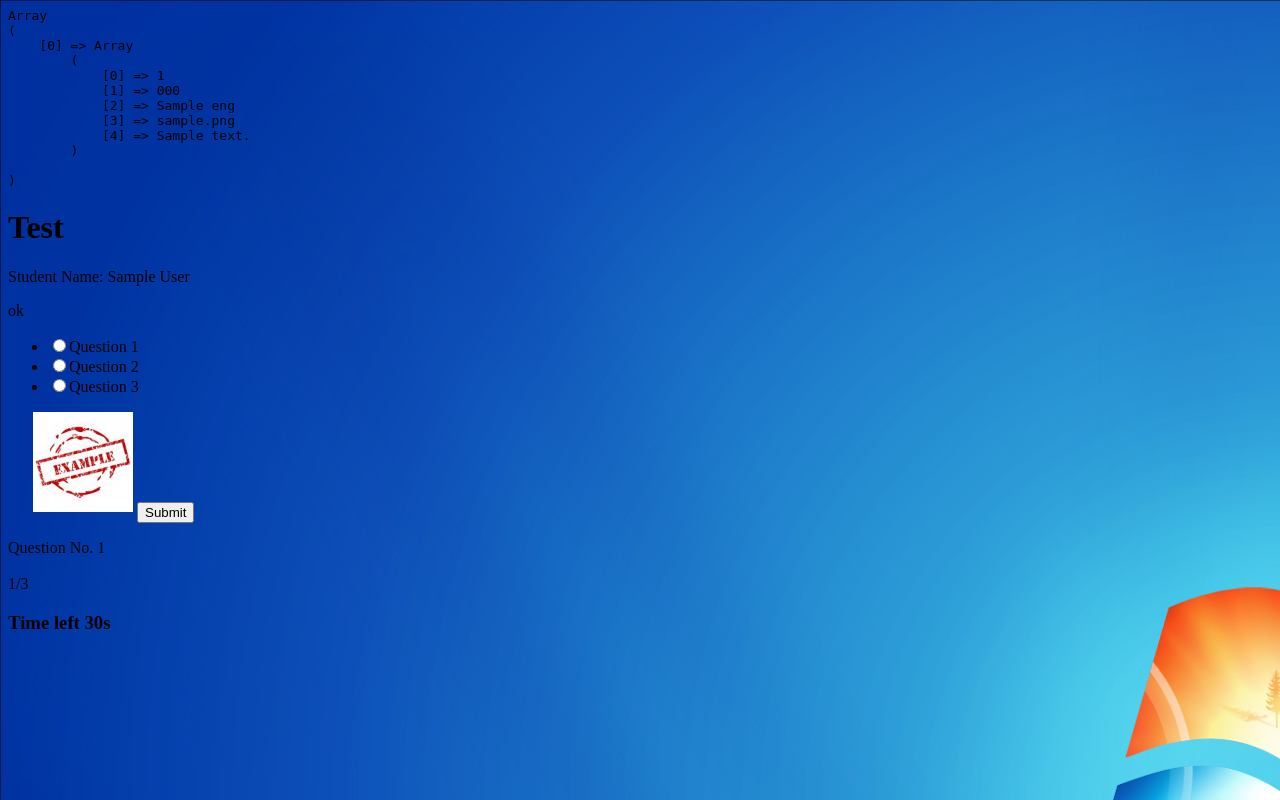
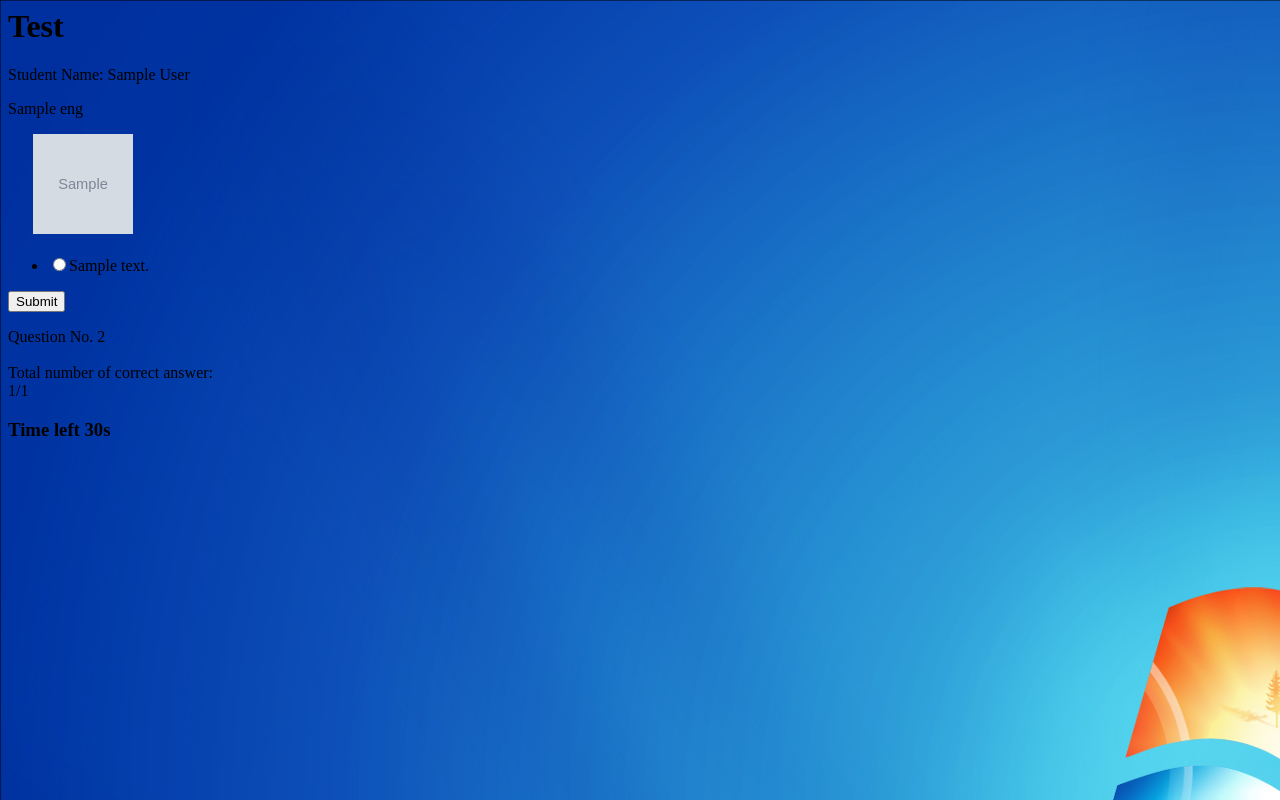
Before and after one commit to code-architect/php-quizzer, a PHP site: page /exam/english_exam.php?n=1 in a window 1280 px wide. Run offline with PHP 8.4, Linux system fonts and the light colour scheme; the visitor is signed in with stand-in values (Sample User, id 1); tables that the repository leaves empty or names only in its code hold one stand-in row (values such as "Sample post"); grey boxes marked "Sample" are stand-in pictures.

Commit message:
php part done

```diff
--- a/exam/english_exam.php
+++ b/exam/english_exam.php
@@ -1,16 +1,37 @@
 <?php include '../admin/includes/all.php'; ?>
 
 <?php
+    // the right ans number
+    if(!isset($_SESSION['score']))
+    {
+        $_SESSION['score'] = 0;
+    }
+
+    // current question number
+    if(!isset($_SESSION['current_qus_num']))
+    {
+        $_SESSION['current_qus_num'] = 0;
+    }
+
+    // total number of rows
+    $query = "SELECT * FROM tempo_eng";
+    $results = $mysqli->query($query);
+    $total = $results->num_rows;
+
+
+//-----------------------------------------------------------------------------//
+
     $number = (int) $_GET['n'];
+    // get the question
+    $query = "select * from tempo_eng where question_id = ".$number;
+    $result = $mysqli->query($query) or die($mysqli->error.__LINE__);
+    $question = $result->fetch_assoc();
 
-    // get the question
-    $query = "select * from tempo_eng ";
-    $result = $mysqli->query($query);
-    $result = $result->fetch_all();
+    // get the answers
+    $query2 = "select * from choices where question_number = ".$question['question_number'];
+    $choices = $mysqli->query($query2) or die($mysqli->error.__LINE__);
 
-echo "<pre>";
-print_r($result);
-echo "</pre>";
+
 ?>
 
 <html>
@@ -31,21 +52,23 @@ echo "</pre>";
         <main>
             <div class="container">
                 <p class="questions">
-                    ok
+                   <?php echo $question['question']; ?>
                 </p>
-                <form method="post" action="process.php">
+                <img src="../media/images/english_image/<?php echo $question['question_image']; ?>" height="100" width="100" style="margin-left:25px;margin-bottom:5px;"/>
+                <form method="post" action="english_process.php">
                     <ul class="choices">
-                        <li><input name="choice" type="radio" id="choice_1" value="1" />Question 1</li>
-                        <li><input name="choice" type="radio" id="choice_1" value="2" />Question 2</li>
-                        <li><input name="choice" type="radio" id="choice_1" value="3" />Question 3</li>
+                       <?php while($row = $choices->fetch_assoc()) : ?>
+                        <li><input name="choice" id="choice" type="radio" value="<?php echo $row['id']; ?>" /><?php echo $row['answer']; ?></li>
+                       <?php endwhile; ?>
                     </ul>
-                    <img src="../media/images/english_image/example.jpg" height="100" width="100" style="margin-left:25px;margin-bottom:5px;"/>
 
-                    <input type="submit" value="Submit" id="submit"/>
+                    <input type="submit" value="Submit" name="submit" id="submit"/>
+                    <input type="hidden" name="number" value="<?php echo $number; ?>"/>
+                    <input type="hidden" name="actual_number" value="<?php echo $question['question_number']; ?>"/>
                 </form>
 
-                <div class="current">Question No. 1</div><br>
-                <div class="currentMarks">1/3</div>
+                <div class="current">Question No. <?php echo $_SESSION['current_qus_num']+1; ?></div><br>
+                Total number of correct answer: <div class="currentMarks"><?php echo $_SESSION['score']; ?>/<?php echo $_SESSION['current_qus_num']; ?></div>
                 <h3 id="quizTime">Time left 30s</h3>
 
             </div>
```
Also changed, not shown: exam/english_final.php (+9 -3 lines), exam/english_process.php (added, +39 -0 lines), exam/process.php (deleted), 1 other file.
